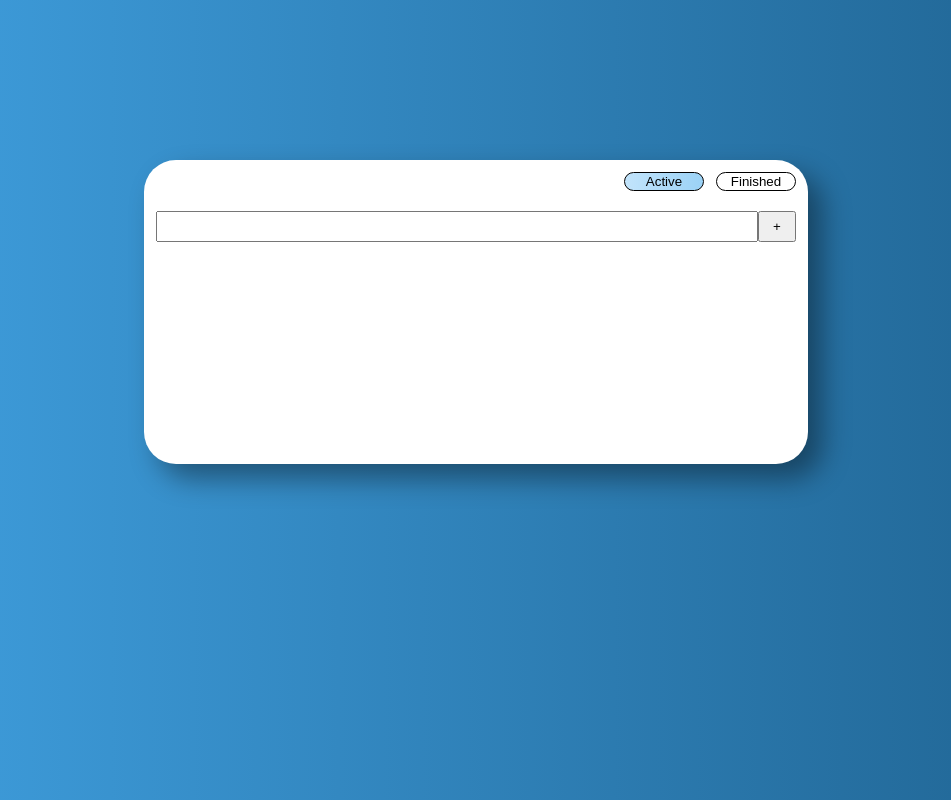
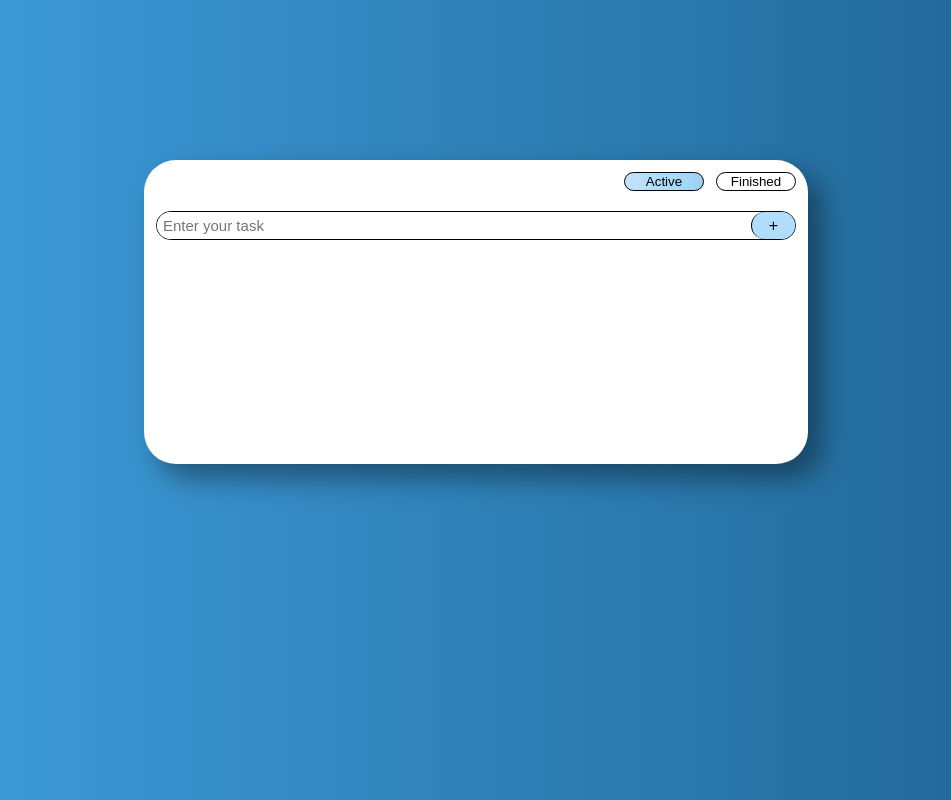
Before and after one commit to zelvet2005/ToDo, a plain HTML site: page index.html in a window 1280 px wide. Shown: the whole page, without its empty margins (164-1115 px from the left). Drawn offline with Linux system fonts and the light colour scheme.

Commit message:
added new styles for 'add task' form

```diff
--- a/index.html
+++ b/index.html
@@ -8,15 +8,19 @@
   </head>
   <body>
     <div class="todo-container">
-      <nav class="navigation margin-bottom">
+      <nav class="navigation">
         <button class="nav-btn">Finished</button>
         <button class="nav-btn current-tab">Active</button>
       </nav>
       <div class="tasks-container">
         <div class="active-tab">
-          <div class="add-task margin-bottom">
+          <div class="add-task">
             <form>
-              <input class="add-task-input" type="text" />
+              <input
+                class="add-task-input"
+                type="text"
+                placeholder="Enter your task"
+              />
               <button class="add-task-btn">+</button>
             </form>
           </div>
--- a/style.css
+++ b/style.css
@@ -8,7 +8,20 @@ body {
 
 input {
   height: 25px;
-  font-size: 16px;
+  font-size: 15px;
+}
+
+button {
+  transition: 0.4s;
+}
+
+input:focus,
+button:focus {
+  outline: none;
+}
+
+button:not(.current-tab):hover {
+  cursor: pointer;
 }
 
 .todo-container {
@@ -33,11 +46,15 @@ input {
   text-decoration: line-through;
 }
 
+.add-task,
+.navigation {
+  margin-bottom: 20px;
+}
+
 .navigation {
   display: flex;
   flex-direction: row-reverse;
   gap: 1.5vh;
-  margin-bottom: 20px;
 }
 
 .nav-btn {
@@ -45,7 +62,6 @@ input {
   border-radius: 10px;
   border: 1.5px solid black;
   background-color: white;
-  transition: 0.4s;
 }
 
 .current-tab {
@@ -62,12 +78,33 @@ input {
   background-color: rgb(233, 233, 233);
 }
 
-.add-task {
-  margin-bottom: 15px;
+.add-task-btn,
+.add-task-input,
+form {
+  border-radius: 15px;
+}
+
+form {
+  border: 1px solid rgb(0, 0, 0);
 }
 
 .add-task-input {
   width: 94%;
+  border: 0;
+  padding-left: 6px;
+}
+
+.add-task-btn {
+  font-size: 16px;
+  border: 1px solid black;
+  border-right: 0;
+  border-bottom: 0;
+  border-top: 0;
+  background-color: rgb(175, 221, 251);
+}
+
+.add-task-btn:hover {
+  background-color: rgb(192, 227, 251);
 }
 
 .task input {
@@ -76,5 +113,5 @@ input {
 
 .add-task-btn,
 .task button {
-  width: 6%;
+  width: 7%;
 }
```
